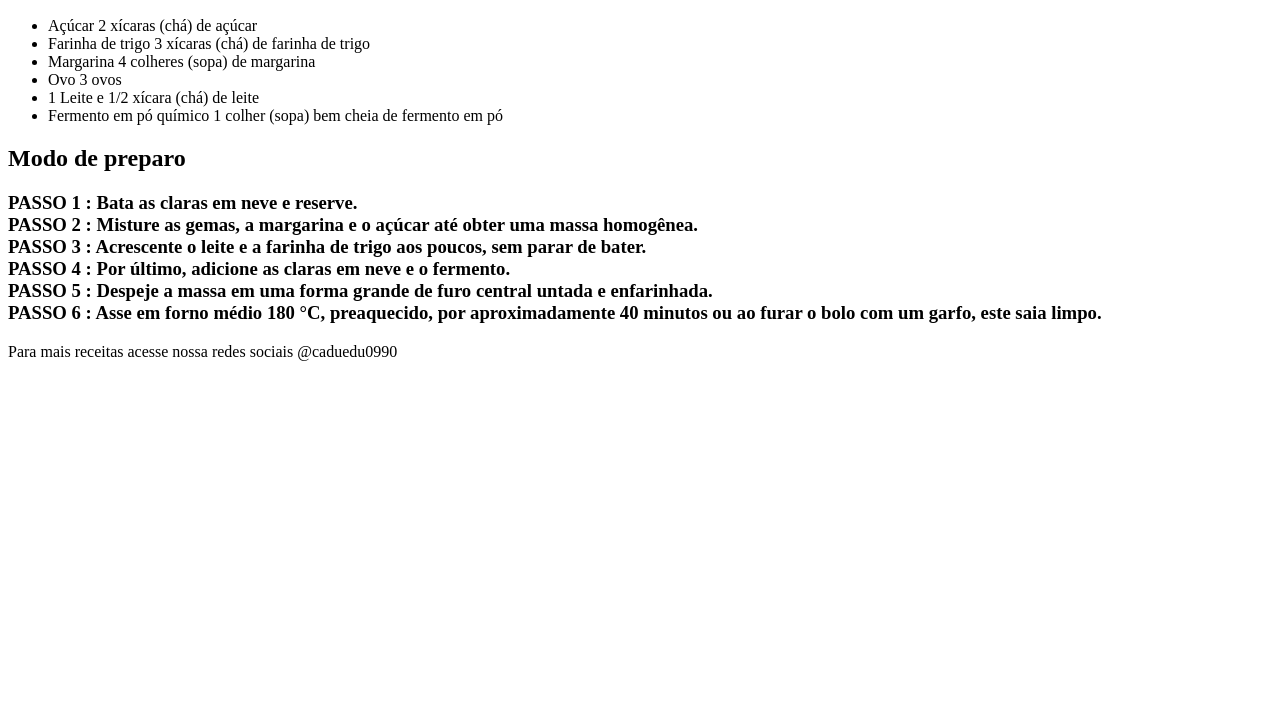
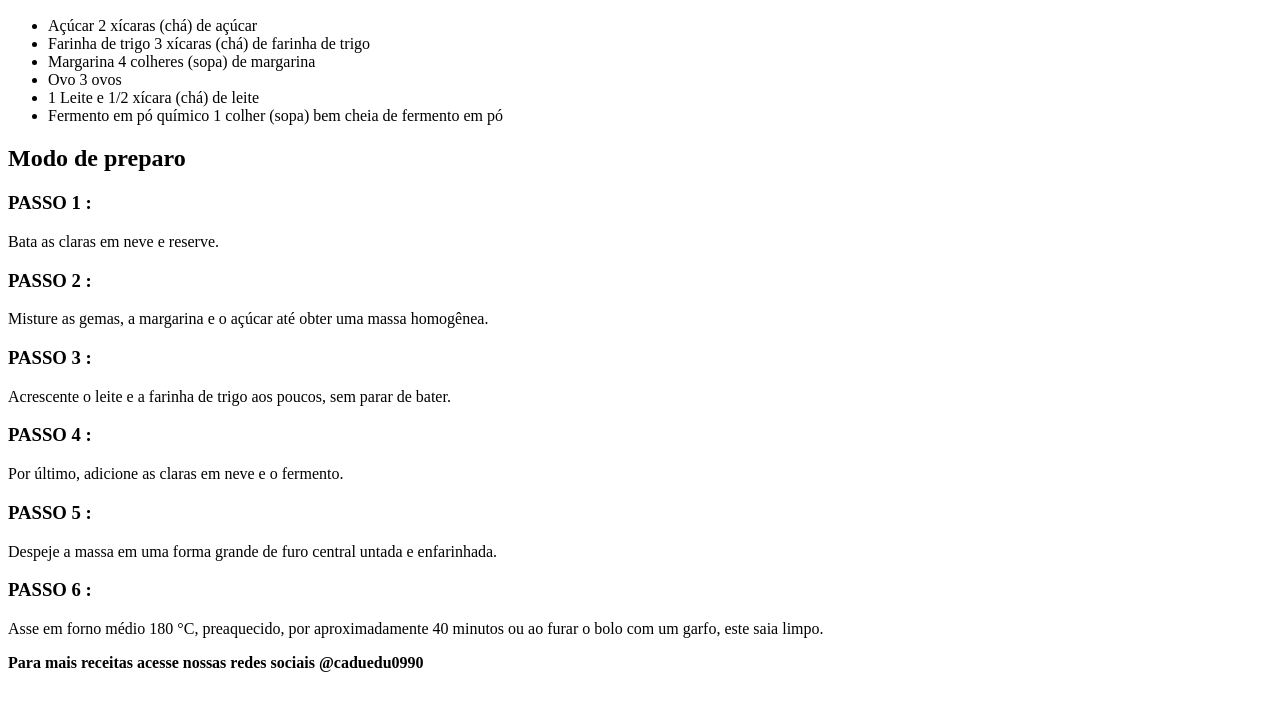
Before and after one commit to Caduuuuuu/SiteReceita, a plain HTML site: page index.html in a window 1280 px wide. Shown: the part 96-800 px from the top of the page. Drawn offline with Linux system fonts and the light colour scheme.

Commit message:
Update index.html

```diff
--- a/index.html
+++ b/index.html
@@ -14,26 +14,26 @@
 </ul>
 <h2>Modo de preparo</h2>
 
-<h3>PASSO 1 :
-Bata as claras em neve e reserve.
+<h3><strong>PASSO 1 :</strong></h3>
+<p>Bata as claras em neve e reserve.</p>
 
-<br>PASSO 2 :
-Misture as gemas, a margarina e o açúcar até obter uma massa homogênea.
+<h3><strong>PASSO 2 :</strong></h3>
+<p>Misture as gemas, a margarina e o açúcar até obter uma massa homogênea.</p>
 
-<br>PASSO 3 :
-    Acrescente o leite e a farinha de trigo aos poucos, sem parar de bater.
+<h3><strong>PASSO 3 :</strong></h3>
+    <p>Acrescente o leite e a farinha de trigo aos poucos, sem parar de bater.</p>
 
-<br>PASSO 4 :
-    Por último, adicione as claras em neve e o fermento.
+<h3><strong>PASSO 4 :</strong></h3>
+    <p>Por último, adicione as claras em neve e o fermento.</p>
 
-<br>PASSO 5 :
-Despeje a massa em uma forma grande de furo central untada e enfarinhada.
+<h3><strong>PASSO 5 :</strong></h3>
+<p>Despeje a massa em uma forma grande de furo central untada e enfarinhada.</p>
 
-<br>PASSO 6 :
-Asse em forno médio 180 °C, preaquecido, por aproximadamente 40 minutos ou ao furar o bolo com um garfo, este saia limpo.
-</h3>
+<h3><strong>PASSO 6 :</strong></h3>
+<p>Asse em forno médio 180 °C, preaquecido, por aproximadamente 40 minutos ou ao furar o bolo com um garfo, este saia limpo.</p>
 
-<p>Para mais receitas acesse nossa redes sociais @caduedu0990</p>
+
+<p><strong>Para mais receitas acesse nossas redes sociais @caduedu0990</strong></p>
 
 </body>
 </html>
```
